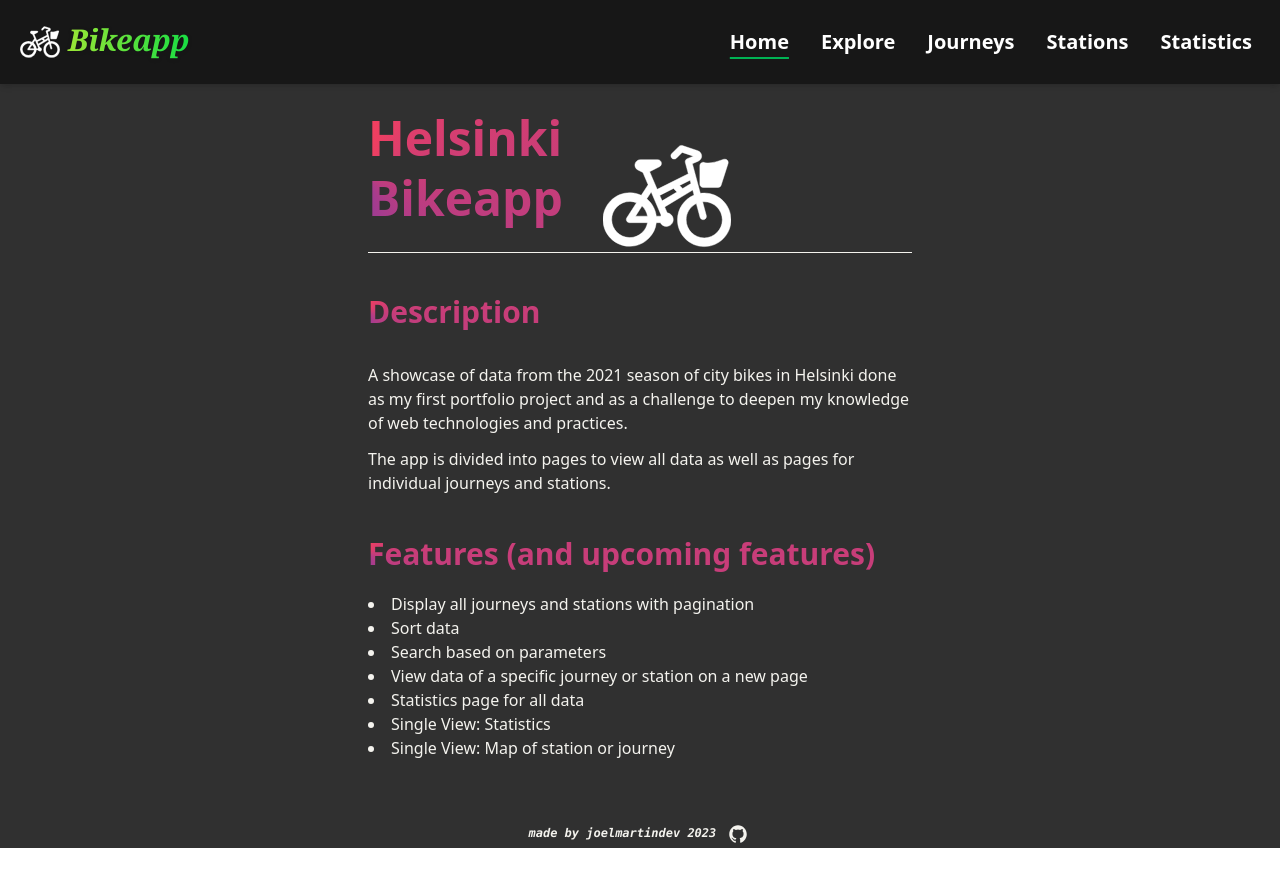
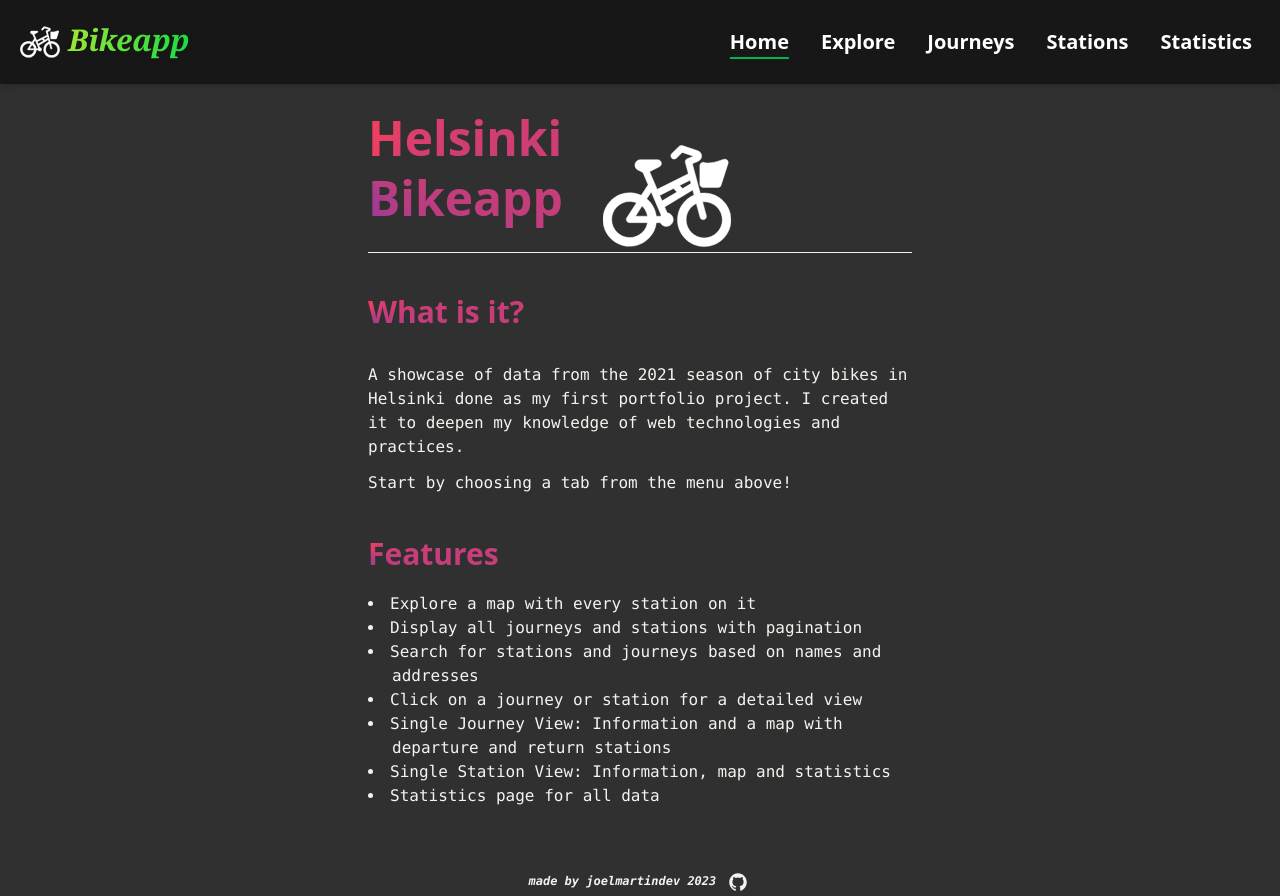
Before and after one commit to joelmartindev/Helsinki-Bikeapp, a React (Vite) app in the folder frontend/: page / in a window 1280 px wide. Before the commit the page ends 848 px from the top, so only its background shows below. Built offline with nearby package versions, Linux system fonts and the light colour scheme; no server answers.

Commit message:
Update info on home page

```diff
--- a/frontend/src/components/Home.jsx
+++ b/frontend/src/components/Home.jsx
@@ -14,28 +14,38 @@ const Home = () => {
         <Logo className="ml-5 mt-5 h-32 w-32 animate-triangle-long fill-white stroke-white pb-3 sm:ml-10 sm:h-32 sm:w-32 sm:animate-triangle-short sm:pb-0" />
       </div>
       <h2 className="mt-10 bg-[conic-gradient(at_left,_var(--tw-gradient-stops))] from-rose-500 to-indigo-700 bg-clip-text text-3xl font-extrabold leading-tight text-transparent">
-        Description
+        What is it?
       </h2>
-      <div className="mt-8 max-w-prose text-custom-isabelline">
+      <div className="mt-8 max-w-prose font-mono text-custom-isabelline">
         A showcase of data from the 2021 season of city bikes in Helsinki done
-        as my first portfolio project and as a challenge to deepen my knowledge
-        of web technologies and practices.
+        as my first portfolio project. I created it to deepen my knowledge of
+        web technologies and practices.
       </div>
-      <div className="my-3 max-w-prose text-custom-isabelline">
-        The app is divided into pages to view all data as well as pages for
-        individual journeys and stations.
+      <div className="my-3 max-w-prose font-mono text-custom-isabelline">
+        Start by choosing a tab from the menu above!
       </div>
       <h2 className="mt-10 bg-[conic-gradient(at_left,_var(--tw-gradient-stops))] from-rose-500 to-indigo-700 bg-clip-text text-3xl font-extrabold leading-tight text-transparent">
-        Features (and upcoming features)
+        Features
       </h2>
-      <ul className="my-5 list-inside list-disc text-custom-isabelline">
-        <li>Display all journeys and stations with pagination</li>
-        <li>Sort data</li>
-        <li>Search based on parameters</li>
-        <li>View data of a specific journey or station on a new page</li>
-        <li>Statistics page for all data</li>
-        <li>Single View: Statistics</li>
-        <li>Single View: Map of station or journey</li>
+      <ul className="my-5 ml-6 list-inside list-disc font-mono text-custom-isabelline">
+        <li className="-indent-6">Explore a map with every station on it</li>
+        <li className="-indent-6">
+          Display all journeys and stations with pagination
+        </li>
+        <li className="-indent-6">
+          Search for stations and journeys based on names and addresses
+        </li>
+        <li className="-indent-6">
+          Click on a journey or station for a detailed view
+        </li>
+        <li className="-indent-6">
+          Single Journey View: Information and a map with departure and return
+          stations
+        </li>
+        <li className="-indent-6">
+          Single Station View: Information, map and statistics
+        </li>
+        <li className="-indent-6">Statistics page for all data</li>
       </ul>
     </div>
   );
```
